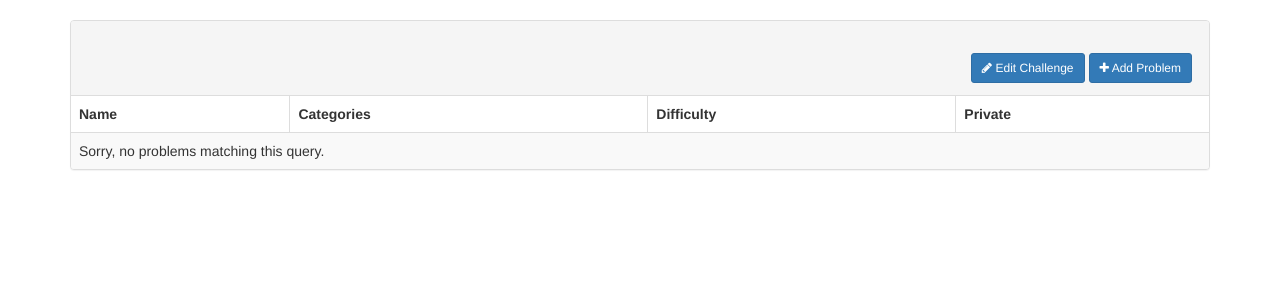
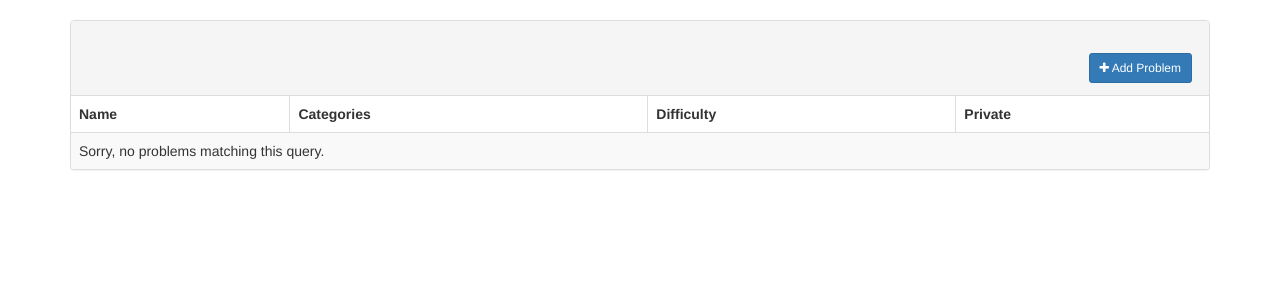
Before and after one commit to Hannarst/FindingProblems, a Django app: template problems/templates/problems/view_challenge.html in a window 1280 px wide. Shown: the part 52-352 px from the top of the page. Run offline with Django 3.2, Linux system fonts and the light colour scheme; the template is opened without the code that fills it, so the values that code supplies are empty; some libraries are stand-ins or nearby versions.

Commit message:
remove edit challenge button

```diff
--- a/problems/templates/problems/view_challenge.html
+++ b/problems/templates/problems/view_challenge.html
@@ -11,10 +11,6 @@
     <i class="fa fa-plus" aria-hidden="true"></i>
     Add Problem
   </a>
-  <a href={% url 'view_challenge' challenge.id %} class="btn btn-primary btn-sm pull-right" style="margin:2px;" href="" title="Edit this challenge">
-    <i class="fa fa-pencil" aria-hidden="true"></i>
-    Edit Challenge
-  </a>
 </div>
 {% with problems=challenge.problems.all %}
 {% include 'problems/problem_table.html' %}
```
